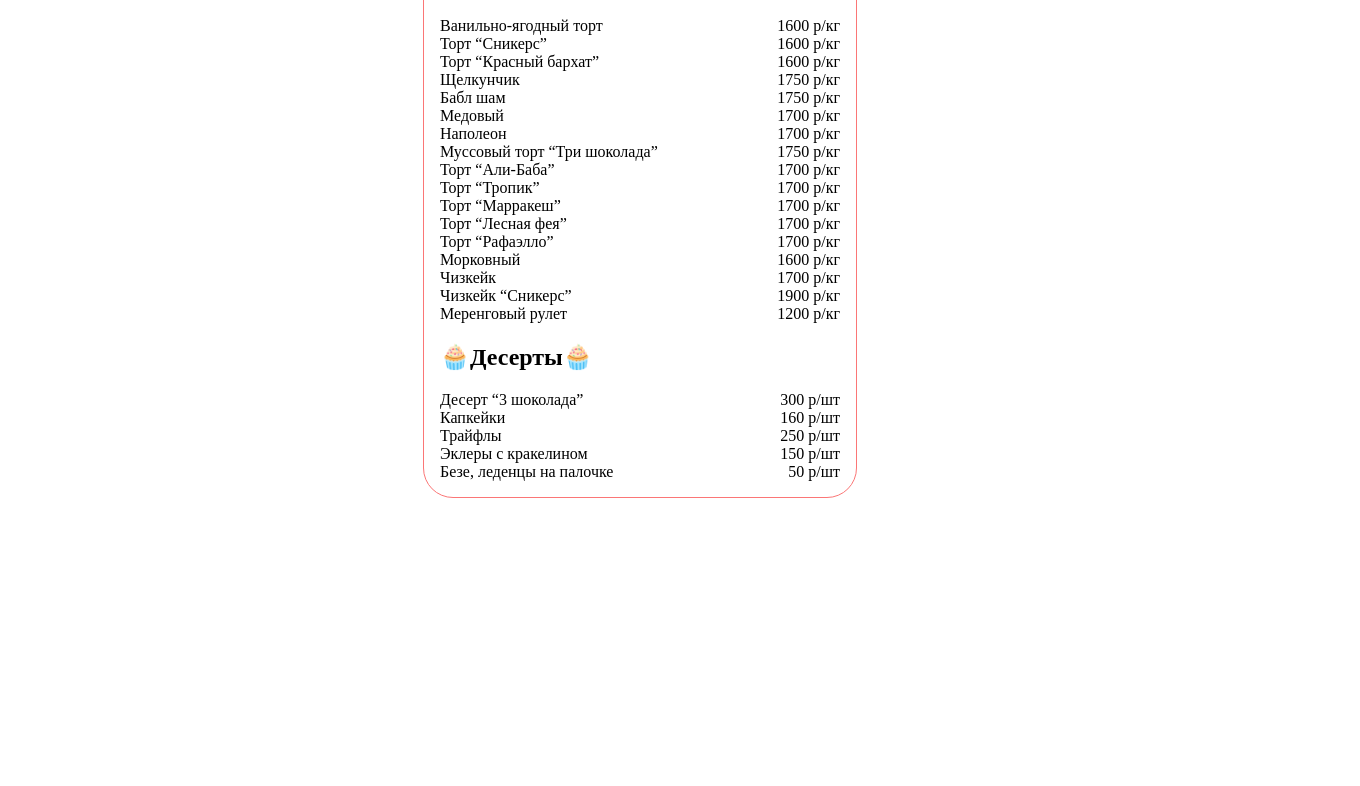
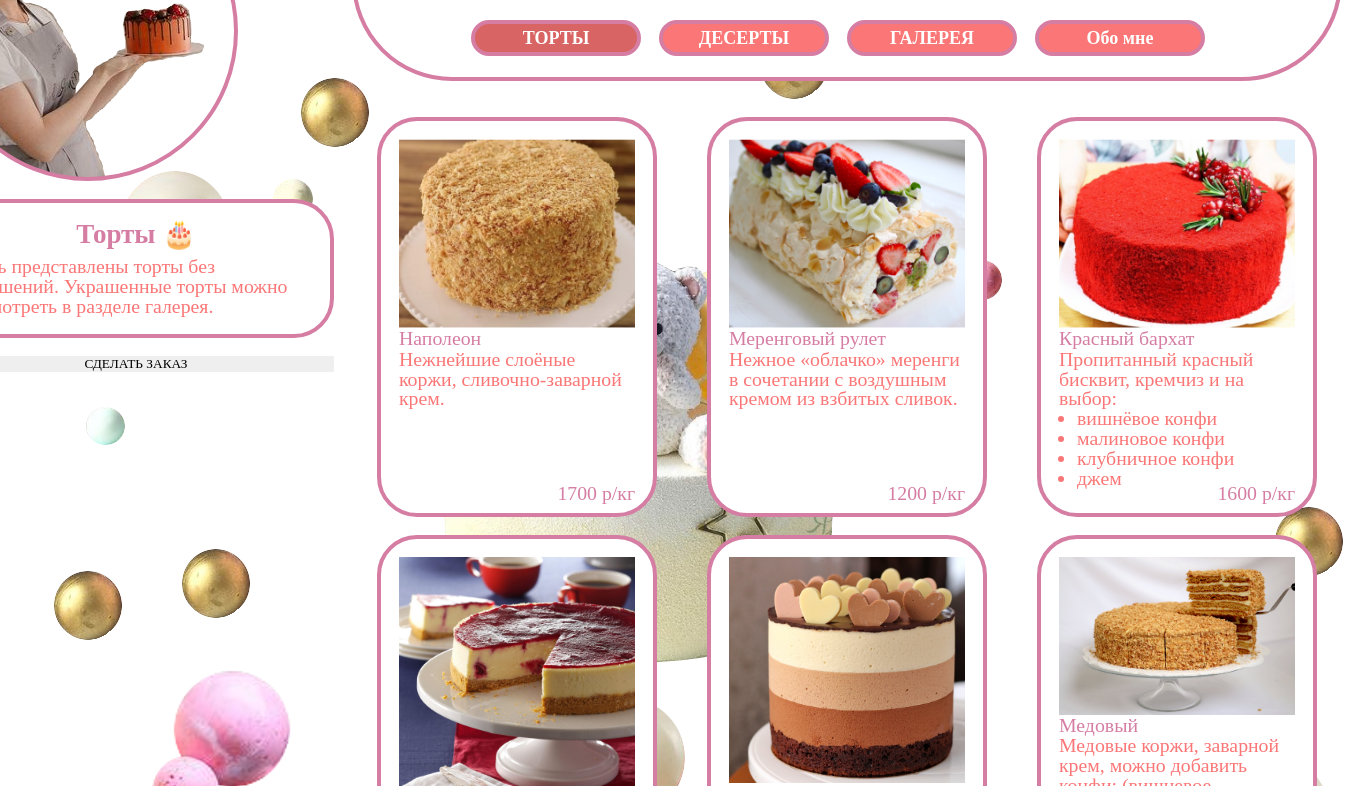
Before and after one commit to FreshHead/yasmiPie, a plain HTML site: page src/index.html in a window 1280 px wide. Shown: the part 137-923 px from the top of the page, 1360 px wide, since content can reach past the window. Before the commit the page ends 800 px from the top, so only its background shows below. Drawn offline with Linux system fonts and the light colour scheme.

Commit message:
added routing

```diff
--- /dev/null
+++ b/src/css/nullify.css
@@ -0,0 +1,84 @@
+/* Каждый браузер отображает стили по умолчанию на свой лад. Поэтому нужны обнуляющие стили.*/
+* {
+    padding: 0;
+    margin: 0;
+    border: 0;
+}
+
+*,
+*:before,
+*:after {
+    -moz-box-sizing: border-box;
+    /* в width и heigth входит padding и border но не маржин*/
+    -webkit-box-sizing: border-box;
+    /*Н-р при ширине 500px и padding 20px, ширина грагиц будет 500px, а не 520px по умолчанию*/
+    box-sizing: border-box;
+}
+
+:focus,
+:active {
+    outline: none;
+}
+
+a:focus,
+a:active {
+    outline: none;
+}
+
+nav,
+footer,
+header,
+aside {
+    display: block;
+}
+
+html,
+body {
+    height: 100%;
+    width: 100%;
+    font-size: 100%;
+    line-height: 1;
+    /* Промежуток между строками равен размеру шрифта. */
+    font-size: 14px;
+    -ms-text-size-adjust: 100%;
+    -moz-text-size-adjust: 100%;
+    -webkit-text-size-adjust: 100%;
+}
+
+input,
+button,
+textarea {
+    font-family: inherit;
+}
+
+input::-ms-clear {
+    display: none;
+}
+
+button {
+    cursor: pointer;
+}
+
+button::-moz-focus-inner {
+    padding: 0;
+    border: 0;
+}
+
+a,
+a:visited {
+    text-decoration: none;
+}
+
+img {
+    vertical-align: top;
+}
+
+h1,
+h2,
+h3,
+h4,
+h5,
+h6 {
+    font-size: inherit;
+    font-weight: 400;
+}
--- a/src/css/style.css
+++ b/src/css/style.css
@@ -1,22 +1,194 @@
+html {
+    font-size: 18px;
+    /* font-weight: bold; */
+    /* color: #72daff; */
+    /* color: #72daff; */
+    /*👉  -webkit-text-stroke-width: .5px;
+    -webkit-text-stroke-color: black;👈*/
+    background-image: url('../img/bg_sphere.png');
+    /* background-color: #ecd1bf; */
+}
+
 body {
     display: flex;
     justify-content: center;
-    align-items: center;
+    font-size: 1.1rem;
+
+    background-image: url('../img/bg_teddy.png');
+    background-repeat: no-repeat;
+    background-position: bottom center;
 }
 
 .container {
+    width: 1440px;
+    display: flex;
+    /*👉 display: grid;
+    grid-template-areas:
+        "baker header"
+        "baker list"
+        "description list"
+        "order-btn list";
+    grid-template-columns: 400px 920px;
+    grid-template-rows: 240px 68px 145px;
+    grid-gap: 10px;
+👈*/
+    padding: 1rem;
+}
+
+.side {
     width: 400px;
+}
+
+#baker {
+    /* grid-area: baker; */
+    height: 300px;
+    width: 300px;
+
+    background: url("../img/baker.png") no-repeat, white;
+    border-radius: 2000px;
+    border: solid 4px #D57DA3;
+}
+
+
+.description {
+    /* grid-area: description; */
 
     padding: 1rem;
-    border: solid #FB7676 1px;
-    border-radius: 30px;
+    margin-top: 1rem;
+
+    background-color: white;
+    border-radius: 40px;
+    border: solid 4px #D57DA3;
+
+    color: #FB7676;
+}
+
+#order-btn {
+    width: 100%;
+
+    margin-top: 1rem;
+    /* grid-area: order-btn; */
+}
+
+.main {
+    width: 1000px;
+
+    margin-left: 1rem;
+}
+
+header {
+    /* grid-area: header; */
+    height: 200px;
+
+    display: flex;
+    flex-direction: column;
+    justify-content: space-around;
+
+    background-color: white;
+    border-radius: 100px;
+    border: solid 4px #D57DA3;
+}
+
+h1 {
+    text-align: center;
+    font-size: 2rem;
+    color: #FB7676;
+}
+
+h2 {
+    margin-bottom: .5rem;
+
+    font-weight: bold;
+    text-align: center;
+    font-size: 1.5rem;
+    color: #D57DA3;
+}
+
+
+h3 {
+    line-height: 1.2rem;
+    font-style: 1.5rem;
+    color: #D57DA3;
+}
+
+p, ul {
+    color: #FB7676;
+}
+
+ul {
+    padding-left: 1rem;
+}
+
+
+
+.subtitle {
+    color: #D57DA3;
+}
+
+.menu {
+    display: flex;
+    justify-content: center;
+}
+
+nav a {
+    width: 170px;
+    margin-right: 1rem;
+}
+
+a {
+    padding: 5px 20px;
+
+    background-color: #FB7676;
+    border-radius: 20px;
+    border: solid 4px #D57DA3;
+
+    text-align: center;
+    color: white;
+    font-weight: bold;
+    font-size: 1rem;
+}
+
+a.selected {
+    background-color: #d86464;
+    /* border: solid 4px white; */
 }
 
 .list {
+    grid-area: list;
+
     display: flex;
-    justify-content: space-between;
+    flex-wrap: wrap;
+    justify-content: space-around;
+
+    margin-top: 1rem;
 }
 
-.prices {
+.item {
+    position: relative;
+    width: 280px;
+    height: 400px;
+
+    /*👉display: flex;
+    flex-direction: column;
+    width: 300px;
+    padding: 1rem 0.3rem 0.3rem;
+    👈*/
+    padding: 1rem;
+    margin-top: 1rem;
+
+    background-color: white;
+    border-radius: 40px;
+    border: solid 4px #D57DA3;
+}
+
+.item img {
+    width: 100%;
+}
+
+.price {
     text-align: end;
+    color: #D57DA3;
+    position: absolute;
+    bottom: 0.5rem;
+    right: 1rem;
 }
--- a/src/index.html
+++ b/src/index.html
@@ -6,72 +6,36 @@
     <meta name="viewport" content="width=device-width, initial-scale=1.0">
     <title>ЯsmiPie</title>
     <meta name="description" content="Пеку торты под заказ в Чебаксе и Казани." />
-
+    <link rel="stylesheet" href="css/nullify.css">
     <link rel="stylesheet" href="css/style.css">
     <!-- <link rel="icon" href="https://demon-calc.ru/favicon.ico" type="image/x-icon"> -->
-    <!-- <script type="module" src="js/app.js"></script> -->
+    <script src="js/app.js"></script>
+    <script src="js/router.js"></script>
 </head>
 
 <body>
     <div class="container">
-        <h1>💚ЯsmiPie💚</h1>
-        <h2>🎂Торты🎂</h2>
-        <div class="list">
-            <div class="names">
-                <div>Ванильно-ягодный торт</div>
-                <div>Торт “Сникерс”</div>
-                <div>Торт “Красный бархат”</div>
-                <div>Щелкунчик</div>
-                <div>Бабл шам</div>
-                <div>Медовый</div>
-                <div>Наполеон</div>
-                <div>Муссовый торт “Три шоколада”</div>
-                <div>Торт “Али-Баба”</div>
-                <div>Торт “Тропик”</div>
-                <div>Торт “Марракеш”</div>
-                <div>Торт “Лесная фея”</div>
-                <div>Торт “Рафаэлло”</div>
-                <div>Морковный</div>
-                <div>Чизкейк</div>
-                <div>Чизкейк “Сникерс”</div>
-                <div>Меренговый рулет</div>
+        <div class="side">
+            <div id="baker"></div>
+            <div class="description">
+                <h2>Торты 🎂</h2>
+                <p>Здесь представлены торты без украшений. Украшенные торты можно посмотреть в разделе галерея.</p>
             </div>
-            <div class="prices">
-                <div>1600 р/кг</div>
-                <div>1600 р/кг</div>
-                <div>1600 р/кг</div>
-                <div>1750 р/кг</div>
-                <div>1750 р/кг</div>
-                <div>1700 р/кг</div>
-                <div>1700 р/кг</div>
-                <div>1750 р/кг</div>
-                <div>1700 р/кг</div>
-                <div>1700 р/кг</div>
-                <div>1700 р/кг</div>
-                <div>1700 р/кг</div>
-                <div>1700 р/кг</div>
-                <div>1600 р/кг</div>
-                <div>1700 р/кг</div>
-                <div>1900 р/кг</div>
-                <div>1200 р/кг</div>
-            </div>
+            <button id="order-btn">СДЕЛАТЬ ЗАКАЗ</button>
         </div>
-        <h2>🧁Десерты🧁</h2>
-        <div class="list">
-            <div class="names">
-                <div>Десерт “3 шоколада”</div>
-                <div>Капкейки</div>
-                <div>Трайфлы</div>
-                <div>Эклеры с кракелином</div>
-                <div>Безе, леденцы на палочке</div>
-            </div>
-            <div class="prices">
-                <div>300 р/шт</div>
-                <div>160 р/шт</div>
-                <div>250 р/шт</div>
-                <div>150 р/шт</div>
-                <div>50 р/шт</div>
-            </div>
+        <div class="main">
+            <header>
+                <h1>💚ЯsmiPie💚
+                    <div class="subtitle">Домашняя кондитерская</div>
+                </h1>
+                <nav class="menu">
+                    <a href="/" class="selected">ТОРТЫ</a>
+                    <a href="/desserts">ДЕСЕРТЫ</a>
+                    <a href="/gallery">ГАЛЕРЕЯ</a>
+                    <a href="/about">Обо мне</a>
+                </nav>
+            </header>
+            <div id="main-page"></div>
         </div>
     </div>
 </body>
--- /dev/null
+++ b/src/js/router.js
@@ -0,0 +1,31 @@
+
+const route = (event) => {
+    event = event || window.event;
+    event.preventDefault();
+    window.history.pushState({}, "", event.target.href);
+    handleLocation();
+};
+
+document.addEventListener("DOMContentLoaded", () => {
+    document.querySelectorAll("nav a").forEach(btn => btn.addEventListener("click", route));
+});
+
+const routes = {
+    404: "pages/cakes.html",
+    "/": "pages/cakes.html",
+    "/desserts": "pages/desserts.html",
+    "/gallery": "pages/gallery.html",
+    "/about": "pages/about.html",
+};
+
+const handleLocation = async () => {
+    const path = window.location.pathname;
+    const route = routes[path] || routes[404];
+    const html = await fetch(route).then((data) => data.text());
+    document.getElementById("main-page").innerHTML = html;
+};
+
+window.onpopstate = handleLocation;
+window.route = route;
+
+handleLocation();
--- /dev/null
+++ b/src/pages/cakes.html
@@ -0,0 +1,55 @@
+<div id="cakes-page" class="list">
+    <div class="item">
+        <img src="./img/cakes/napoleon.png" alt="Торт Наполеон">
+        <h3>Наполеон</h3>
+        <p>Нежнейшие слоёные коржи, сливочно-заварной крем.</p>
+        <div class="price">1700 р/кг</div>
+    </div>
+    <div class="item">
+        <img src="./img/cakes/meringue_roll.png" alt="Меренговый рулет">
+        <h3>Меренговый рулет</h3>
+        <p>Нежное «облачко» меренги в сочетании с воздушным кремом из взбитых сливок.</p>
+        <div class="price">1200 р/кг</div>
+    </div>
+    <div class="item">
+        <img src="./img/cakes/red_velvet.png" alt="Торт красный бархат">
+        <h3>Красный бархат</h3>
+        <p>Пропитанный красный бисквит, кремчиз и на выбор:
+        <ul>
+            <li>вишнёвое конфи</li>
+            <li>малиновое конфи</li>
+            <li>клубничное конфи</li>
+            <li>джем</li>
+        </ul>
+        <div class="price">1600 р/кг</div>
+    </div>
+    <div class="item">
+        <img src="./img/cakes/cheesecake.jpeg" alt="Чизкейк">
+        <h3>Чизкейк</h3>
+        <p>На выбор:</p>
+        <ul>
+            <li>классический</li>
+            <li>фисташковый</li>
+            <li>с карамелью</li>
+            <li>шоколадный</li>
+        </ul>
+        <div class="price">1700 р/кг</div>
+    </div>
+    <div class="item">
+        <img src="./img/cakes/3chocolates.png" alt="Торт 3 шоколада">
+        <h3>Муссовый торт “Три шоколада”</h3>
+        <p>Шоколадный бисквит, три вида мусса из тёмного, молочного, белого шоколада</p>
+        <div class="price">1750 р/кг</div>
+    </div>
+    <div class="item">
+        <img src="./img/cakes/honey.jpeg" alt="Торт медовый">
+        <h3>Медовый</h3>
+        <p>Медовые коржи, заварной крем, можно добавить конфи: (вишневое, клюквенное, малиновое)</p>
+        <ul>
+            <li>вишневое</li>
+            <li>клюквенное</li>
+            <li>малиновое</li>
+        </ul>
+        <div class="price">1700 р/кг</div>
+    </div>
+</div>
```
Also changed, not shown: src/js/app.js (added, +8 -0 lines), src/pages/desserts.html (added, +26 -0 lines), src/img/baker.png (added), src/img/bg_blur.png (added), src/img/bg_blur2.png (added), src/img/bg_sphere.png (added), src/img/bg_teddy.png (added), src/img/cakes/3chocolates.png (added), src/img/cakes/cheesecake.jpeg (added), src/img/cakes/honey.jpeg (added), src/img/cakes/meringue_roll.png (added), src/img/cakes/napoleon.png (added), src/img/cakes/red_velvet.png (added), src/pages/about.html (added), 1 more files.
